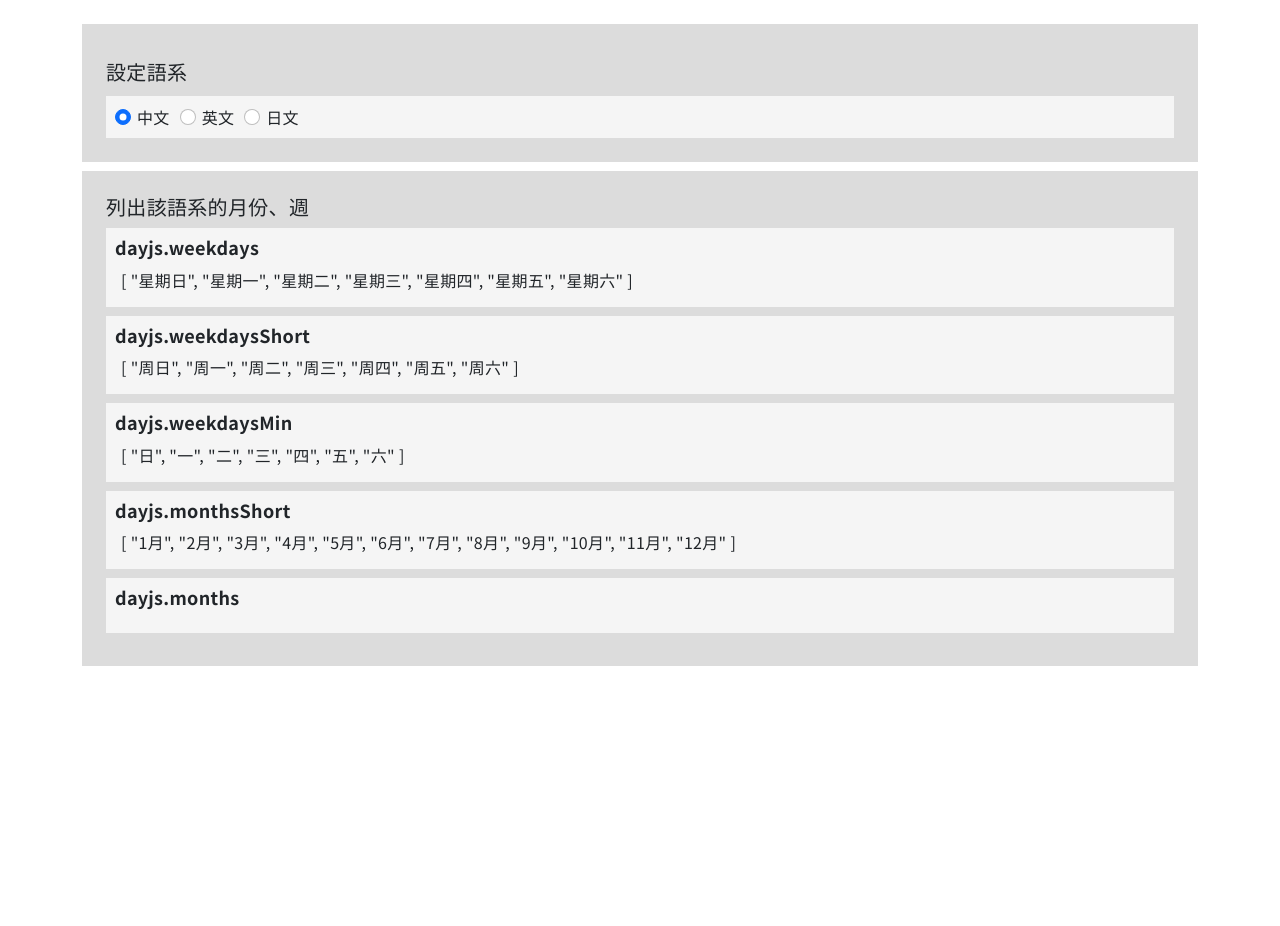
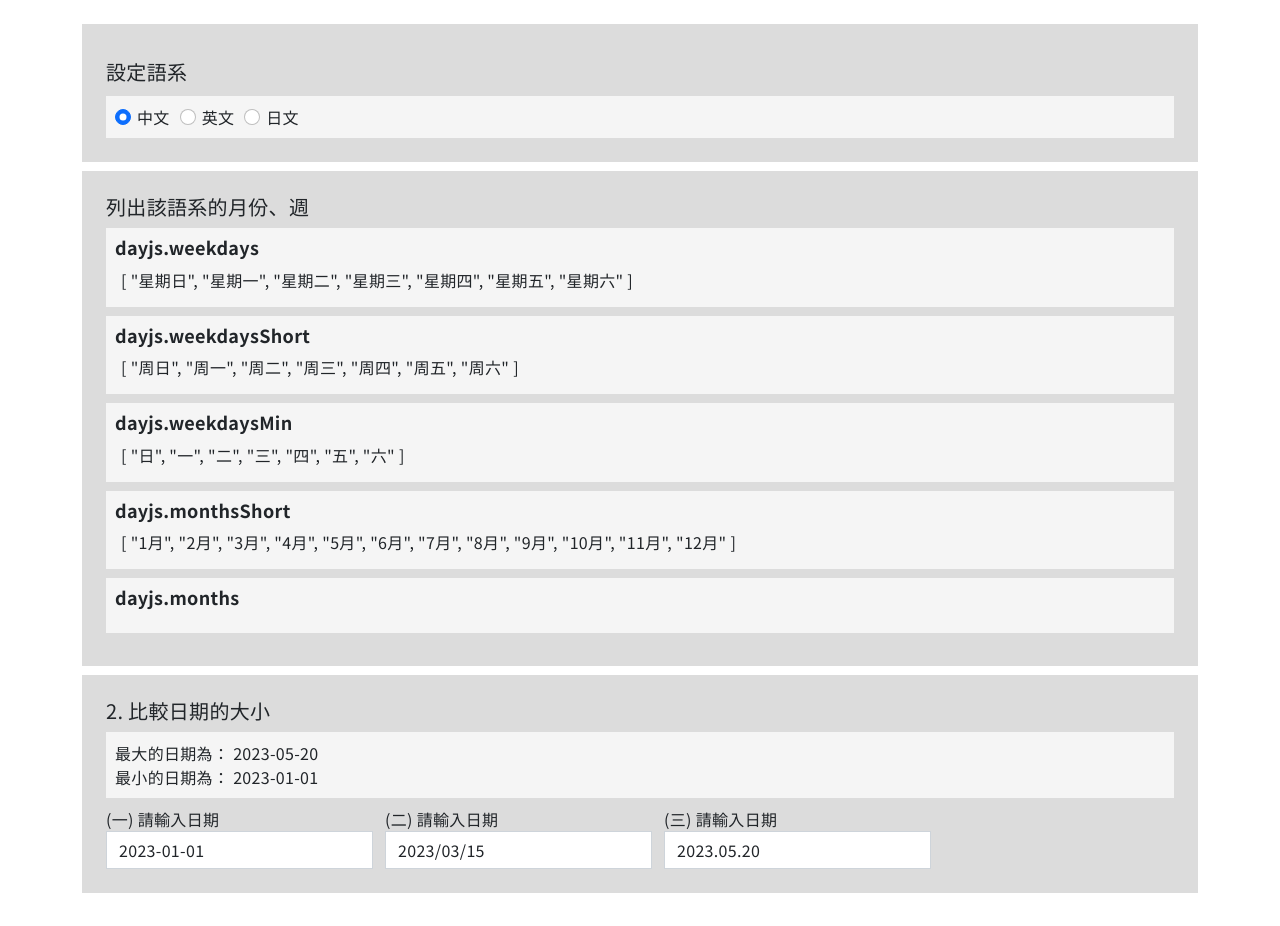
Before and after one commit to MizuYang/day.js, a Vue app: page /#/ in a window 1280 px wide. Before the commit the page ends 800 px from the top, so only its background shows below. Built offline with nearby package versions, Linux system fonts and the light colour scheme.

Commit message:
新增 比較日期的大小

```diff
--- /dev/null
+++ b/src/components/Demo2比較日期的大小.vue
@@ -0,0 +1,47 @@
+<template>
+  <section class="bg-gainsboro mb-3 p-10">
+    <h2 class="text-20 mb-3">2. 比較日期的大小</h2>
+    <div>
+      <div class="bg-whitesmoke p-3">
+        <p>最大的日期為： {{ maxDate }}</p>
+        <p>最小的日期為： {{ minDate }}</p>
+      </div>
+
+      <div class="d-flex align-items-center mt-3">
+        <label for="demo2Date1">
+          (一) 請輸入日期
+          <input type="text" id="demo2Date1"
+                 class="form-control"
+                 placeholder="日期格式 YYYY/MM/DD"
+                 v-model="date1"
+                 @input="比較日期的大小">
+        </label>
+        <label for="demo2Date2" class="mx-5">
+          (二) 請輸入日期
+          <input type="text" id="demo2Date2"
+                 class="form-control"
+                 placeholder="日期格式 YYYY/MM/DD"
+                 v-model="date2"
+                 @input="比較日期的大小">
+        </label>
+        <label for="demo2Date3">
+          (三) 請輸入日期
+          <input type="text" id="demo2Date3"
+                 class="form-control"
+                 placeholder="日期格式 YYYY/MM/DD"
+                 v-model="date3"
+                 @input="比較日期的大小">
+        </label>
+      </div>
+    </div>
+  </section>
+</template>
+
+<script setup>
+// composable
+import { useDemo2 } from '@/composables/useDemo2.js'
+
+const { date1, date2, date3, minDate, maxDate, 比較日期的大小 } = useDemo2()
+</script>
+
+<style lang='scss' scope></style>
--- /dev/null
+++ b/src/composables/useDemo2.js
@@ -0,0 +1,46 @@
+import { ref, onMounted } from 'vue'
+import dayjs from 'dayjs'
+
+// 匯入 dayjs 的 plugin
+import minMax from 'dayjs/plugin/minMax'
+
+export function useDemo2 () {
+  // data
+  const date1 = ref('2023-01-01')
+  const date2 = ref('2023/03/15')
+  const date3 = ref('2023.05.20')
+  const minDate = ref('')
+  const maxDate = ref('')
+
+  // dayjs 的 plugin 註冊
+  dayjs.extend(minMax)
+
+  onMounted(() => {
+    比較日期的大小()
+  })
+
+  function 比較日期的大小 () {
+    const d1 = dayjs(date1.value)
+    const d2 = dayjs(date2.value)
+    const d3 = dayjs(date3.value)
+
+    const newMinDate = dayjs.min(d1, d2, d3)
+    const newMaxDate = dayjs.max(d1, d2, d3)
+
+    // 有值才賦予, 避免NaN
+    if (!isNaN(newMinDate.$D)) maxDate.value = newMaxDate.format('YYYY-MM-DD')
+    if (!isNaN(newMaxDate.$D)) minDate.value = newMinDate.format('YYYY-MM-DD')
+
+    // console.log(minDate.value) // 顯示最小日期
+    // console.log(maxDate.value) // 顯示最大日期
+  }
+
+  return {
+    date1,
+    date2,
+    date3,
+    minDate,
+    maxDate,
+    比較日期的大小
+  }
+}
--- a/src/views/HomeView.vue
+++ b/src/views/HomeView.vue
@@ -37,6 +37,8 @@
       <!-- 列出該語系的月份、週 -->
       <Demo1 />
 
+      <!-- 比較日期的大小 -->
+      <Demo2 />
     </main>
   </div>
 </template>
@@ -45,17 +47,18 @@
 import dayjs from 'dayjs'
 
 import Demo1 from '@/components/Demo1列出該語系的月份和週.vue'
+import Demo2 from '@/components/Demo2比較日期的大小.vue'
 
 // composables
 import { useLang } from '@/composables/useLang.js'
 
+// composables
 const { lang } = useLang()
 
 // data
 const now = dayjs()
 
-console.log('now', now)
-
+console.log('dayjs()', now)
 </script>
 
 <style lang='scss' scope></style>
```
